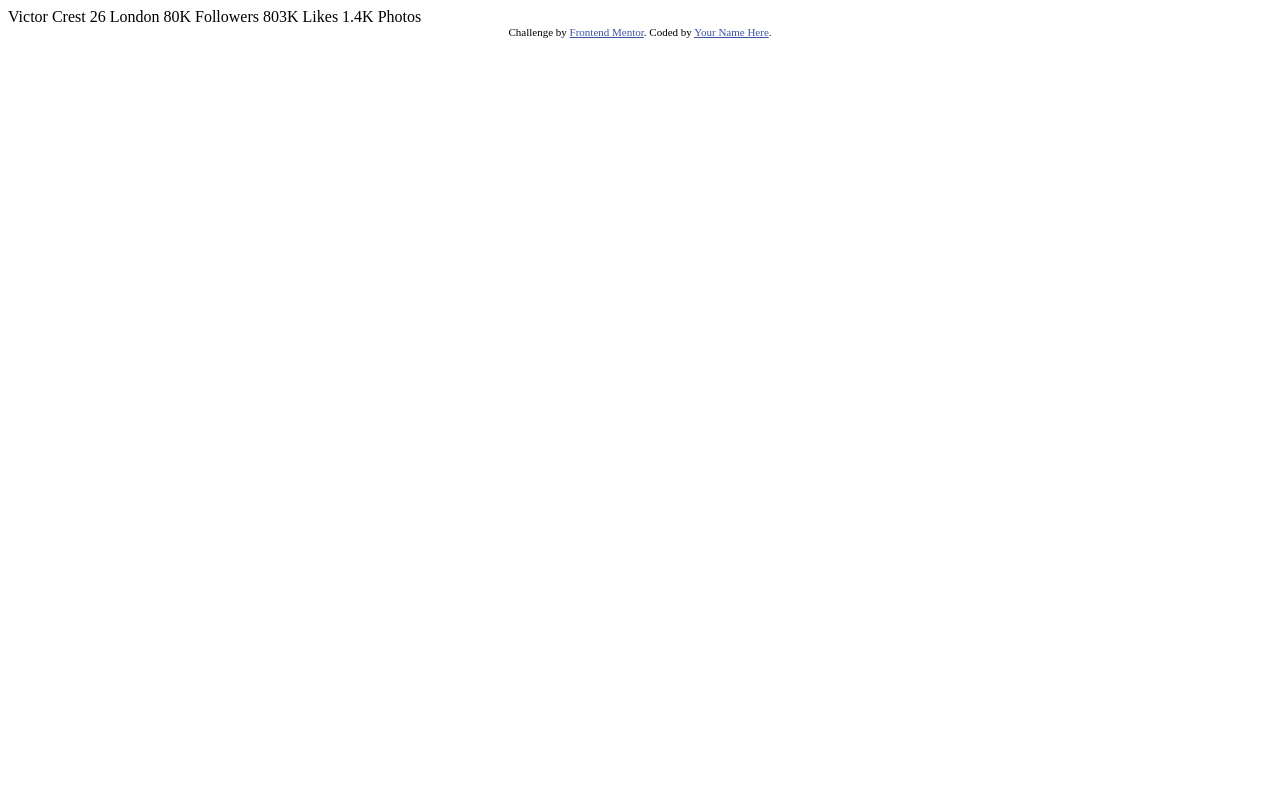
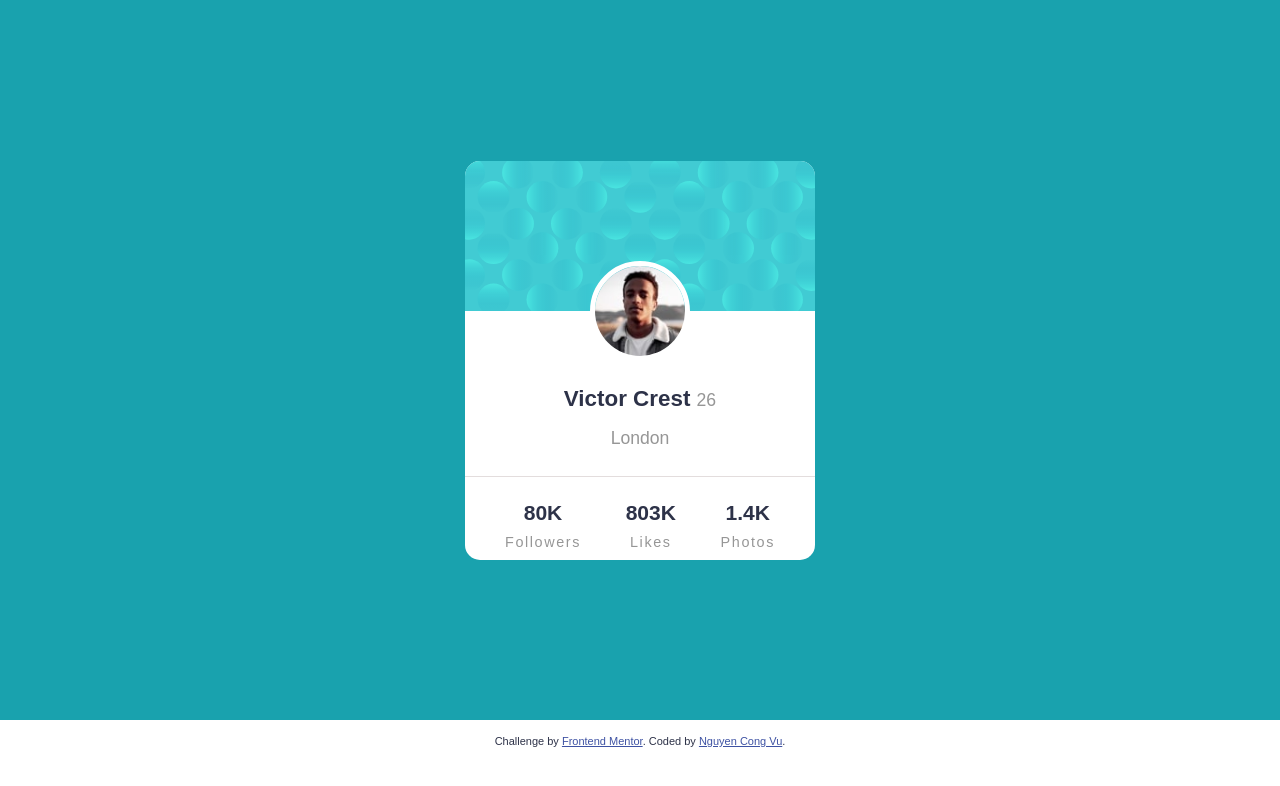
Before and after one commit to Prunnin/testfrontend, a plain HTML site: page index_desktop.html in a window 1280 px wide. Drawn offline with Linux system fonts and the light colour scheme.

Commit message:
Secondcomit

```diff
--- a/index.html
+++ b/index_desktop.html
@@ -1,11 +1,12 @@
+
 <!DOCTYPE html>
 <html lang="en">
 <head>
+
   <meta charset="UTF-8">
   <meta name="viewport" content="width=device-width, initial-scale=1.0"> <!-- displays site properly based on user's device -->
-
+    <link rel="stylesheet" href="./style_desktop.css">
   <link rel="icon" type="image/png" sizes="32x32" href="./images/favicon-32x32.png">
-
   <title>Frontend Mentor | Profile card component</title>
 
   <!-- Feel free to remove these styles or customise in your own stylesheet 👍 -->
@@ -15,26 +16,24 @@
   </style>
 </head>
 <body>
-  <section class="main">
-    <div class="container">
-
+    <div class = "background">
+        <div class = "profile">
+          <div class = "expand-profile"></div>
+              <div class = "face"><img src="./images/image-victor.jpg" alt=""></div>
+          <div class = "infor">
+          <h1 class = "name"> Victor Crest <span class="age">26</span></h1>
+          <p class = "address"> London </p>
+          <div class = "interation">
+            <h3> 80K <p class="interact"> Followers </p></h3>
+            <h3> 803K <p class="interact"> Likes </p></h3>
+            <h3> 1.4K <p class="interact"> Photos </p></h3>
+          </div>
+        </div>
+        </div>
     </div>
-  </section>
-  Victor Crest
-  26
-  London
-
-  80K
-  Followers
-
-  803K
-  Likes
-
-  1.4K
-  Photos
   <div class="attribution">
     Challenge by <a href="https://www.frontendmentor.io?ref=challenge" target="_blank">Frontend Mentor</a>.
-    Coded by <a href="#">Your Name Here</a>.
+    Coded by <a href="#">Nguyen Cong Vu</a>.
   </div>
 </body>
 </html>
--- /dev/null
+++ b/style_desktop.css
@@ -0,0 +1,100 @@
+*{
+    margin: 0;
+    padding: 0;
+    box-sizing: border-box;
+}
+
+
+body {
+    font-family: "Kumbh sans", sans-serif;
+    font-size: 18px;
+    color: hsl(229, 23%, 23%);
+
+}
+.background {
+    /* background-image: url("./images/bg-pattern-top.svg");
+    background-image: url("./images/bg-pattern-bottom.svg");
+    background-position: -90% -500px, 170% 400px; */
+    background-repeat: no-repeat;
+    background: hsl(185, 75%, 39%);
+    min-height: 90vh;
+    display: flex;
+    justify-content: center;
+    align-items: center;
+}
+
+
+.profile {
+    background: hsl(0, 0%, 100%);
+    text-align: center;
+    max-width: 350px;
+    border-radius: 15px;
+    overflow: hidden;
+  }
+.expand-profile {
+    height: 150px;
+    width: 350px;
+    background: url(./images/bg-pattern-card.svg);
+    background-size: cover;
+}
+.face {
+    width: 100px;
+    height: 100px;
+    border-radius: 50%;
+    overflow: hidden;
+    margin: -50px auto -30px auto;
+    border: 5px solid hsl(0, 0%, 100%);
+}
+.face img{
+    display: block;
+    height: auto;
+    width: 100%;
+}
+.infor {
+    margin-top: 54px;
+    margin-bottom: -75px;
+    height: 250px;
+    line-height: 1.8rem;
+}
+.infor .name {
+    font-size: 1.4rem;
+}
+.infor .address {
+    margin-top: 10px;
+}
+.infor .age {
+    font-weight: 300;
+    font-size: 1.1rem;
+    color:  hsl(0, 0%, 59%);
+}
+.infor .address {
+    font-weight: 300;
+    font-size: 1.1rem;
+    color:  hsl(0, 0%, 59%);
+}
+.interation .interact {
+    display:block;
+    font-weight: 300;
+    font-size: .9rem;
+    color: hsl(0, 0%, 59%);
+    letter-spacing: .1rem;
+}
+.interation {
+    padding-top: 22px;
+    padding-right: 40px;
+    padding-left: 40px;
+    border-top: 1px solid hsl(0, 10%, 88%);
+    margin-top: 23px;
+    display: flex;
+    align-items: center;
+    justify-content: space-between;
+    flex-direction: row;
+}
+.attribution {
+    font-size: 16px;
+    text-align: center;
+    padding: 15px;
+}
+.attribution a {
+    color: hsl(228, 45%, 44%);
+}
--- /dev/null
+++ b/style_desktop_preview.css
@@ -0,0 +1,110 @@
+*{
+    margin: 0;
+    padding: 0;
+    box-sizing: border-box;
+}
+
+
+body {
+    font-family: "Kumbh sans", sans-serif;
+    font-size: 18px;
+    color: hsl(229, 23%, 23%);
+
+}
+.screen {
+    background-color: #FFEFD5;
+    height: 100vh;
+    overflow: hidden;
+    position: relative;
+}
+.background {
+    /* background-image: url("./images/bg-pattern-top.svg");
+    background-image: url("./images/bg-pattern-bottom.svg");
+    background-position: -90% -500px, 170% 400px; */
+    width: 1200px;
+    height: 600px;
+    background-repeat: no-repeat;
+    background: hsl(185, 75%, 39%);
+    margin: 50px auto;
+    border: 1px solid #ccc;
+    border-radius: 10px;
+    display: flex;
+    justify-content: center;
+    align-items: center;
+}
+
+
+.profile {
+    background: hsl(0, 0%, 100%);
+    text-align: center;
+    max-width: 350px;
+    border-radius: 15px;
+    overflow: hidden;
+  }
+.expand-profile {
+    height: 150px;
+    width: 350px;
+    background: url(./images/bg-pattern-card.svg);
+    background-size: cover;
+}
+.face {
+    width: 100px;
+    height: 100px;
+    border-radius: 50%;
+    overflow: hidden;
+    margin: -50px auto -30px auto;
+    border: 5px solid hsl(0, 0%, 100%);
+}
+.face img{
+    display: block;
+    height: auto;
+    width: 100%;
+}
+.infor {
+    margin-top: 54px;
+    margin-bottom: -75px;
+    height: 250px;
+    line-height: 1.8rem;
+}
+.infor .name {
+    font-size: 1.4rem;
+}
+.infor .address {
+    margin-top: 10px;
+}
+.infor .age {
+    font-weight: 300;
+    font-size: 1.1rem;
+    color:  hsl(0, 0%, 59%);
+}
+.infor .address {
+    font-weight: 300;
+    font-size: 1.1rem;
+    color:  hsl(0, 0%, 59%);
+}
+.interation .interact {
+    display:block;
+    font-weight: 300;
+    font-size: .9rem;
+    color: hsl(0, 0%, 59%);
+    letter-spacing: .1rem;
+}
+.interation {
+    padding-top: 22px;
+    padding-right: 40px;
+    padding-left: 40px;
+    border-top: 1px solid hsl(0, 10%, 88%);
+    margin-top: 23px;
+    display: flex;
+    align-items: center;
+    justify-content: space-between;
+    flex-direction: row;
+}
+.attribution {
+    font-size: 16px;
+    text-align: center;
+    padding: 15px;
+}
+.attribution a {
+    color: hsl(228, 45%, 44%);
+}
--- /dev/null
+++ b/style_mobile.css
@@ -0,0 +1,104 @@
+*{
+    margin: 0;
+    padding: 0;
+    box-sizing: border-box;
+}
+
+
+body {
+    font-family: "Kumbh sans", sans-serif;
+    font-size: 18px;
+    color: hsl(229, 23%, 23%);
+
+}
+.background {
+    /* background-image: url("./images/bg-pattern-top.svg");
+    background-image: url("./images/bg-pattern-bottom.svg");
+    background-position: -90% -500px, 170% 400px; */
+    width: 320px;
+    height: 640px;
+    background-repeat: no-repeat;
+    background: hsl(185, 75%, 39%);
+    margin: 50px auto;
+    border: 1px solid #ccc;
+    border-radius: 10px;
+    display: flex;
+    justify-content: center;
+    align-items: center;
+}
+
+
+.profile {
+    background: hsl(0, 0%, 100%);
+    text-align: center;
+    max-width: 350px;
+    border-radius: 15px;
+    overflow: hidden;
+  }
+.expand-profile {
+    height: 150px;
+    width: 350px;
+    background: url(./images/bg-pattern-card.svg);
+    background-size: cover;
+}
+.face {
+    width: 100px;
+    height: 100px;
+    border-radius: 50%;
+    overflow: hidden;
+    margin: -50px auto -30px auto;
+    border: 5px solid hsl(0, 0%, 100%);
+}
+.face img{
+    display: block;
+    height: auto;
+    width: 100%;
+}
+.infor {
+    margin-top: 54px;
+    margin-bottom: -75px;
+    height: 250px;
+    line-height: 1.8rem;
+}
+.infor .name {
+    font-size: 1.4rem;
+}
+.infor .address {
+    margin-top: 10px;
+}
+.infor .age {
+    font-weight: 300;
+    font-size: 1.1rem;
+    color:  hsl(0, 0%, 59%);
+}
+.infor .address {
+    font-weight: 300;
+    font-size: 1.1rem;
+    color:  hsl(0, 0%, 59%);
+}
+.interation .interact {
+    display:block;
+    font-weight: 300;
+    font-size: .9rem;
+    color: hsl(0, 0%, 59%);
+    letter-spacing: .1rem;
+}
+.interation {
+    padding-top: 22px;
+    padding-right: 40px;
+    padding-left: 40px;
+    border-top: 1px solid hsl(0, 10%, 88%);
+    margin-top: 23px;
+    display: flex;
+    align-items: center;
+    justify-content: space-between;
+    flex-direction: row;
+}
+.attribution {
+    font-size: 16px;
+    text-align: center;
+    padding: 15px;
+}
+.attribution a {
+    color: hsl(228, 45%, 44%);
+}
```
Also changed, not shown: index_desktop_preview.html (added, +40 -0 lines), index_mobile.html (added, +38 -0 lines).
